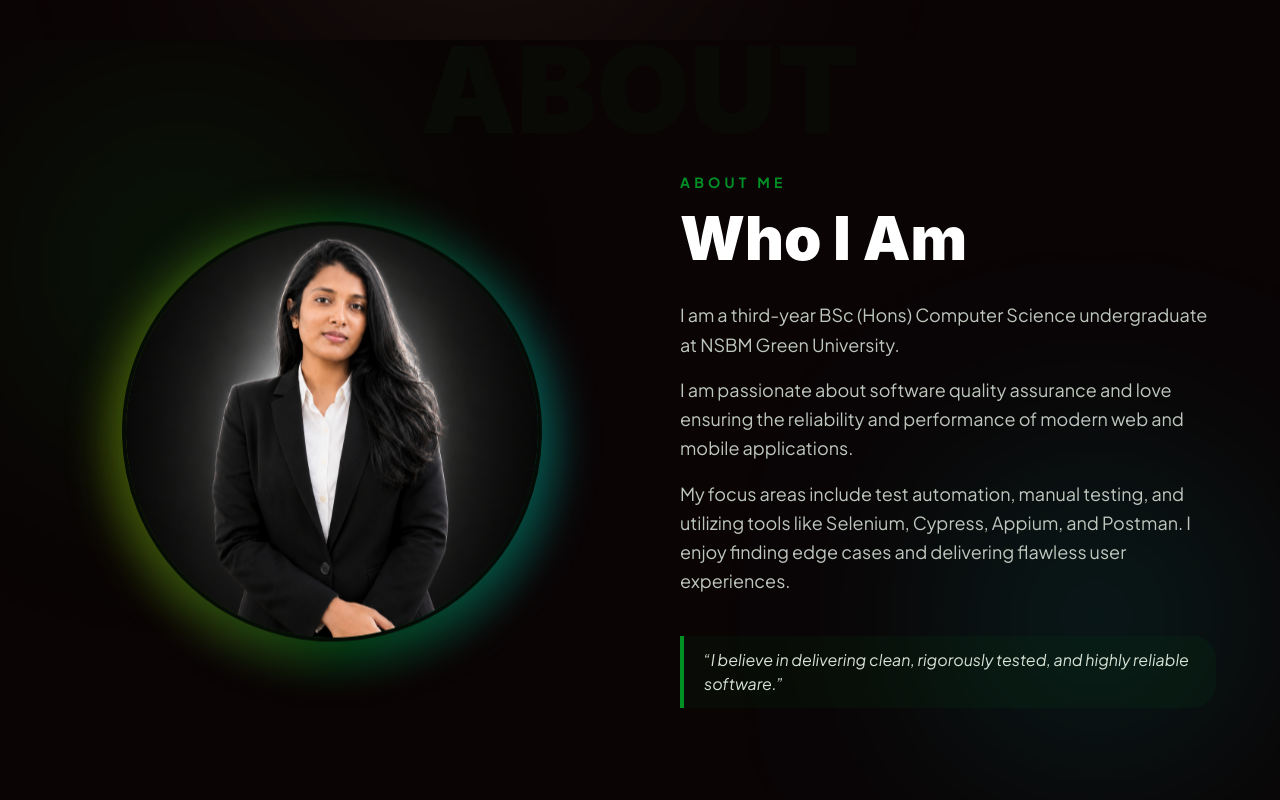
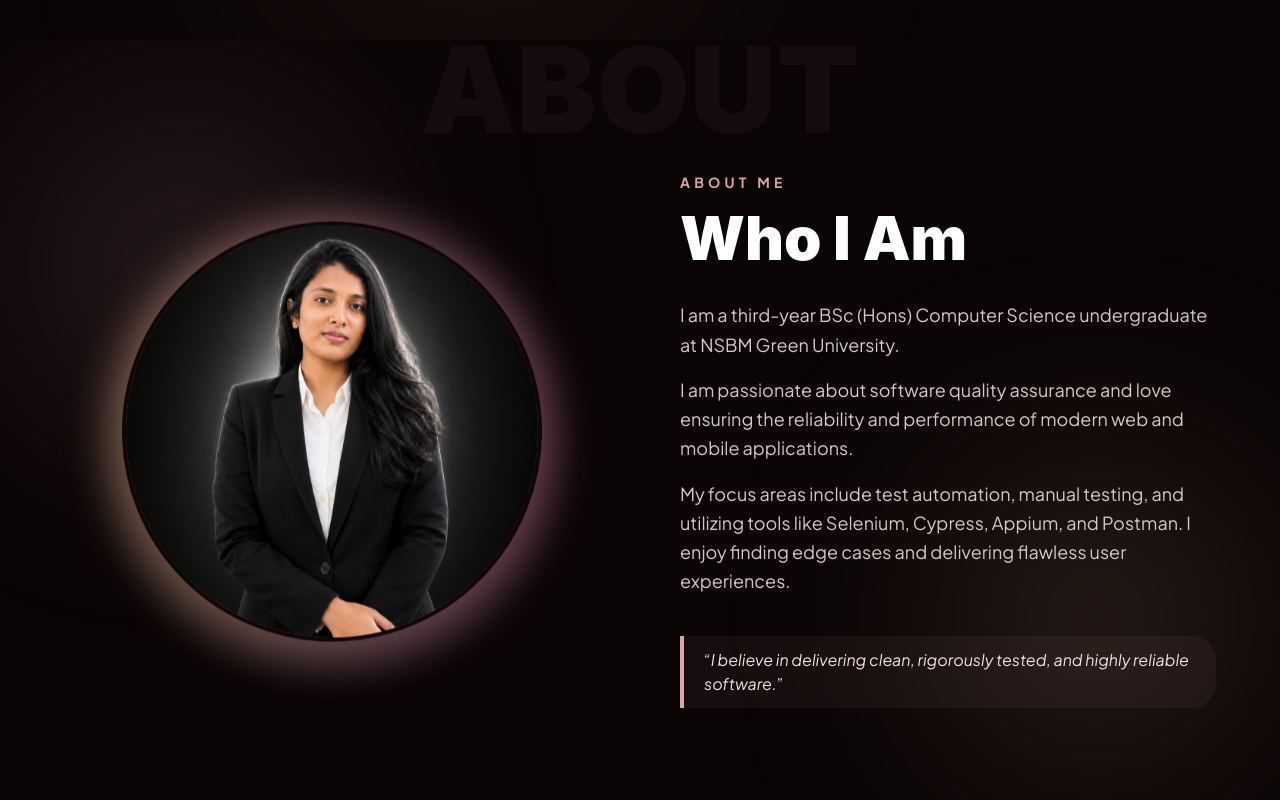
Before and after one commit to ChanudiMallikaArachchi/Personal-Portfolio, a Next.js app: page / in a window 1280 px wide. Shown: the part 760-1560 px from the top of the page. Built offline with nearby package versions, Linux system fonts and the light colour scheme; a web font is replaced by a local one.

Commit message:
feat(about): update About section elements with Champagne Rose OKLCH tokens

```diff
--- a/components/About.tsx
+++ b/components/About.tsx
@@ -7,11 +7,11 @@ export default function About() {
       className="relative min-h-screen flex items-center overflow-hidden px-6 py-24 font-primary"
     >
       {/* OKLCH Ambient Background Glows */}
-      <div className="absolute top-20 left-10 h-72 w-72 rounded-full bg-[oklch(0.571_0.181_145/0.2)] blur-[120px]" />
-      <div className="absolute bottom-20 right-10 h-72 w-72 rounded-full bg-[oklch(0.72_0.17_190/0.18)] blur-[120px]" />
+      <div className="absolute top-20 left-10 h-72 w-72 rounded-full bg-[oklch(0.77_0.07_10/0.2)] blur-[120px]" />
+      <div className="absolute bottom-20 right-10 h-72 w-72 rounded-full bg-[oklch(0.84_0.08_65/0.18)] blur-[120px]" />
 
       {/* Large Background Text */}
-      <div className="font-secondary absolute -top-10 left-1/2 -translate-x-1/2 text-[120px] font-black text-[oklch(0.571_0.181_145/0.05)] select-none pointer-events-none">
+      <div className="font-secondary absolute -top-10 left-1/2 -translate-x-1/2 text-[120px] font-black text-[oklch(0.77_0.07_10/0.05)] select-none pointer-events-none">
         ABOUT
       </div>
 
@@ -22,7 +22,7 @@ export default function About() {
           <div className="relative group">
 
             {/* Glow Ring with OKLCH gradient */}
-            <div className="absolute -inset-2 rounded-full bg-gradient-to-r from-[oklch(0.76_0.19_125)] via-[oklch(0.571_0.181_145)] to-[oklch(0.72_0.17_190)] blur-xl opacity-60 group-hover:opacity-95 transition duration-500" />
+            <div className="absolute -inset-2 rounded-full bg-gradient-to-r from-[oklch(0.84_0.08_65)] via-[oklch(0.77_0.07_10)] to-[oklch(0.72_0.12_350)] blur-xl opacity-60 group-hover:opacity-95 transition duration-500" />
 
             {/* Profile Image */}
             <img
@@ -34,7 +34,7 @@ export default function About() {
                 md:w-[420px] md:h-[420px]
                 object-cover
                 rounded-full
-                border-4 border-[oklch(0.14_0.02_145)]
+                border-4 border-[oklch(0.14_0.02_10)]
                 shadow-2xl
                 animate-float
                 group-hover:scale-105
@@ -47,7 +47,7 @@ export default function About() {
         {/* CONTENT SIDE */}
         <div className="animate-fadeUp">
 
-          <p className="text-[oklch(0.571_0.181_145)] uppercase tracking-[0.3em] text-sm font-bold">
+          <p className="text-[oklch(0.77_0.07_10)] uppercase tracking-[0.3em] text-sm font-bold">
             About Me
           </p>
 
@@ -55,21 +55,21 @@ export default function About() {
             Who I Am
           </h2>
 
-          <p className="mt-8 text-lg text-[oklch(0.82_0.015_145)] leading-relaxed hover:text-white transition">
+          <p className="mt-8 text-lg text-[oklch(0.84_0.015_10)] leading-relaxed hover:text-white transition">
             I am a third-year BSc (Hons) Computer Science undergraduate at
             NSBM Green University.
           </p>
 
-          <p className="mt-4 text-lg text-[oklch(0.82_0.015_145)] leading-relaxed hover:text-white transition">
+          <p className="mt-4 text-lg text-[oklch(0.84_0.015_10)] leading-relaxed hover:text-white transition">
             I am passionate about software quality assurance and love ensuring the reliability and performance of modern web and mobile applications.
           </p>
 
-          <p className="mt-4 text-lg text-[oklch(0.82_0.015_145)] leading-relaxed hover:text-white transition">
+          <p className="mt-4 text-lg text-[oklch(0.84_0.015_10)] leading-relaxed hover:text-white transition">
             My focus areas include test automation, manual testing, and utilizing tools like Selenium, Cypress, Appium, and Postman. I enjoy finding edge cases and delivering flawless user experiences.
           </p>
 
           {/* Highlight Quote */}
-          <div className="mt-10 border-l-4 border-[oklch(0.571_0.181_145)] pl-5 text-[oklch(0.90_0.02_145)] italic bg-[oklch(0.571_0.181_145/0.06)] py-3 pr-4 rounded-r-xl">
+          <div className="mt-10 border-l-4 border-[oklch(0.77_0.07_10)] pl-5 text-[oklch(0.92_0.02_10)] italic bg-[oklch(0.77_0.07_10/0.06)] py-3 pr-4 rounded-r-xl">
             “I believe in delivering clean, rigorously tested, and highly reliable software.”
           </div>
 
```
